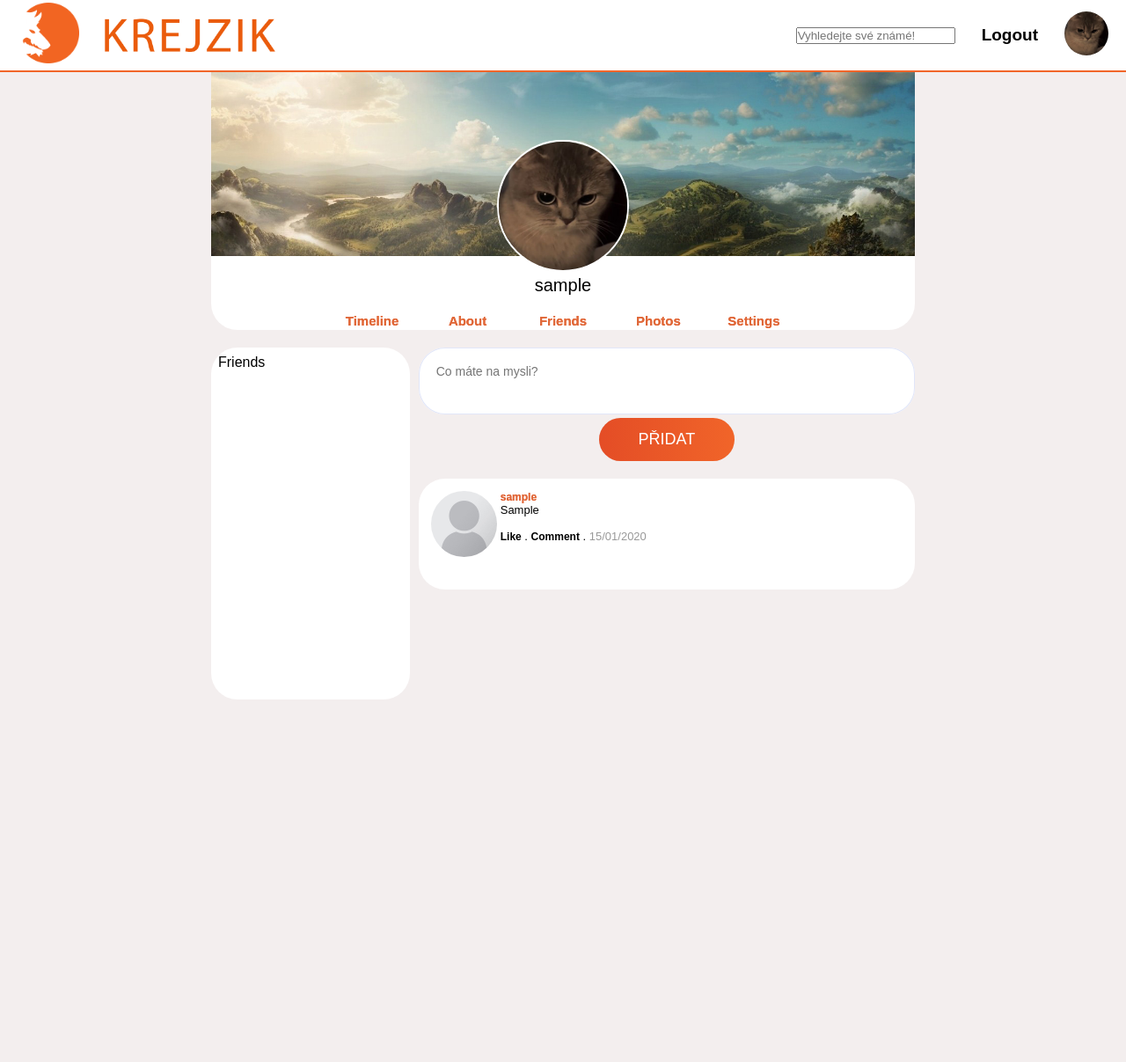
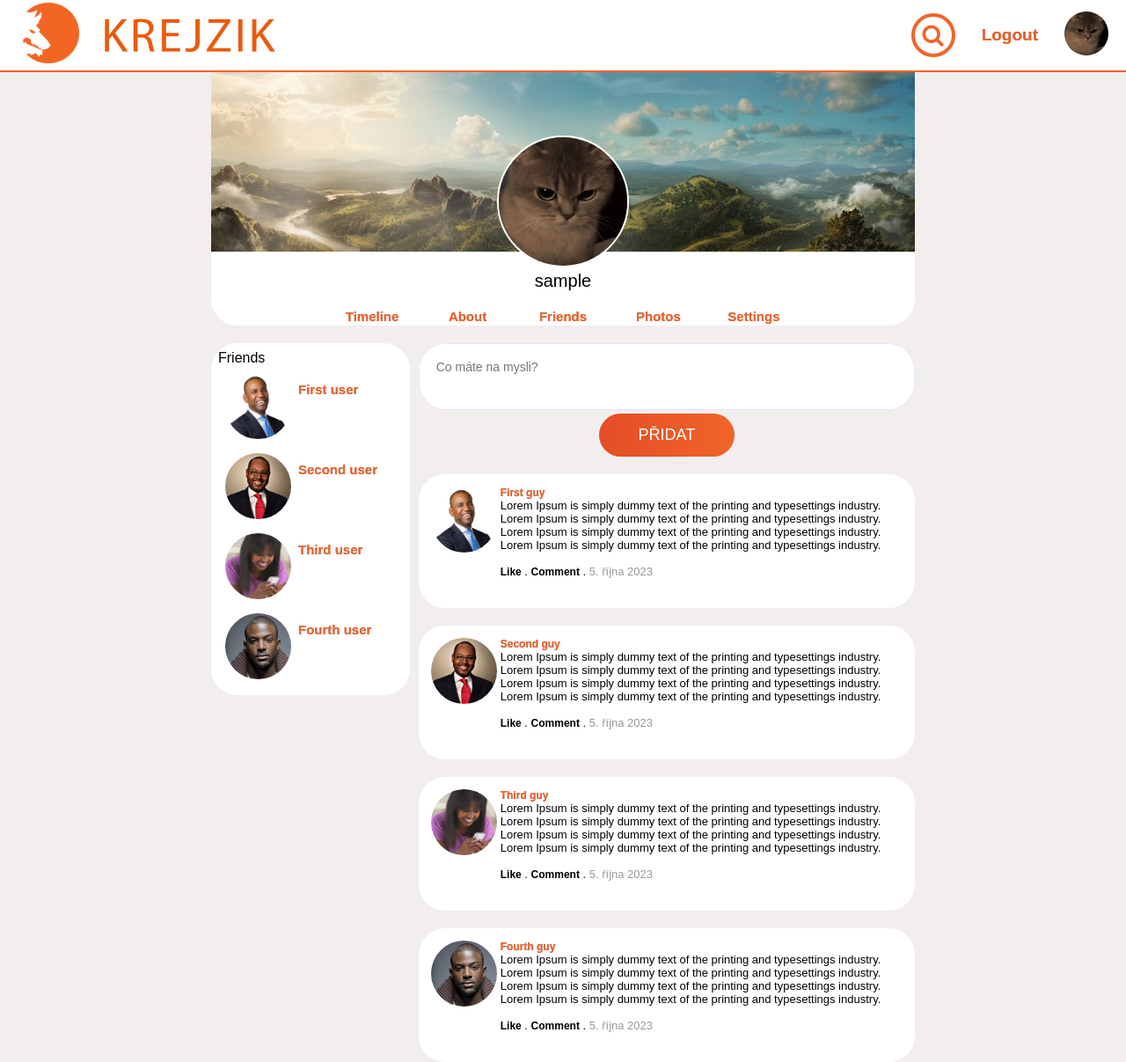
Before and after one commit to simyxx/Krejzik, a PHP site: page /profile.php in a window 1280 px wide. Shown: the whole page at 88% size. Before the commit the page ends 795 px from the top, so only its background shows below. Run offline with PHP 8.4, Linux system fonts and the light colour scheme; the visitor is signed in with stand-in values (Sample User, id 1); tables that the repository leaves empty or names only in its code hold one stand-in row (values such as "Sample post").

Commit message:
Add files via upload
blast

```diff
--- a/login.php
+++ b/login.php
@@ -5,6 +5,7 @@
     <meta name="viewport" content="width=device-width, initial-scale=1.0">
     <title>Krejzik | Přihlášení</title>
     <link rel="stylesheet" href="styles.css">
+    <link rel="stylesheet" href="https://cdnjs.cloudflare.com/ajax/libs/font-awesome/4.7.0/css/font-awesome.min.css">
     <link rel="icon" type="image/png" href="img/silenyvlk.png">
 </head>
 <body>
--- a/profile.php
+++ b/profile.php
@@ -4,7 +4,6 @@ session_start();
 include("classes/connect.php");
 include("classes/login.class.php");
 include("classes/user.class.php");
-include("classes/post.class.php");
 
 // Kontrola, zda je uživatel přihlášen
 if (isset($_SESSION['krejzik_userid']) && is_numeric($_SESSION['krejzik_userid']))
@@ -38,39 +37,6 @@ else
     die();
 }
 
-// Přihlásil se, postování začne tady
-
-if($_SERVER['REQUEST_METHOD'] == "POST")
-{
-    $post = new Post();
-    $id = $_SESSION['krejzik_userid'];
-    $result = $post->create_post($id, $_POST);
-
-    if ($result == "")
-    {
-        header("Location: profile.php");
-        die();
-    }
-    else
-    {
-                    echo "<div style='text-align:center;font-size:12px;color:white;background-color:grey;'>";
-                    echo "Nastala chyba: <br>";
-                    echo $result;
-                    echo "</div>";
-    }
-}
-
-// Získání postů
-$post = new Post();
-$id = $_SESSION['krejzik_userid'];
-$posts = $post->get_posts($id);
-
-// Získání přátel
-$user = new User();
-$id = $_SESSION['krejzik_userid'];
-$friends = $user->getFriends($id);
-
-
 ?>
 <!DOCTYPE html>
 <html lang="en">
@@ -79,6 +45,7 @@ $friends = $user->getFriends($id);
     <meta name="viewport" content="width=device-width, initial-scale=1.0">
     <title>Krejzik | Profil</title>
     <link rel="stylesheet" href="styles.css">
+    <link rel="stylesheet" href="https://cdnjs.cloudflare.com/ajax/libs/font-awesome/4.7.0/css/font-awesome.min.css">
     <link rel="icon" type="image/png" href="img/silenyvlk.png">
 </head>
 
@@ -100,12 +67,15 @@ $friends = $user->getFriends($id);
             </a>
             <ul class="nav-menu">
               <li class="nav-item">
-                  <form action="" class="search-bar">
-                      <input type="text" placeholder="Vyhledejte své známé!">
-                  </form>
+                <div class="box">
+                    <form action="" name="search">
+                        <input type="text" class="input" name="txt" onmouseout="this.value = ''; this.blur();">
+                    </form>
+                    <i class="search-icon fa fa-search" style="color: #F16529;"></i>
+                </div>
               </li>
               <li class="nav-item">
-                <a href="logout.php">Logout</a>
+                <a href="logout.php" class="text-grad">Logout</a>
               </li>
               <li class="nav-item">
                 <a href="#" class="pfp-container">
@@ -137,48 +107,95 @@ $friends = $user->getFriends($id);
                 <div class="friends-bar">
 
                     Friends <br>
-                    <?php
 
-                        if ($friends)
-                        {
-                            foreach($friends as $ROW)
-                            {
+                    <div class="friends">
+                        <img class="friends-img" src="img/user1.jpg">
+                        <br>
+                        <a class="text-grad friends-buttons" href="">First user</a>
+                    </div>
 
-                                include("user.php");
-                            }
-                        }
+                    <div class="friends">
+                        <img class="friends-img" src="img/user2.jpg">
+                        <br>
+                        <a class="text-grad friends-buttons" href="">Second user</a>
+                    </div>
 
-                    ?>
+                    <div class="friends">
+                        <img class="friends-img" src="img/user3.jpg">
+                        <br>
+                        <a class="text-grad friends-buttons" href="">Third user</a>
+                    </div>
 
+                    <div class="friends">
+                        <img class="friends-img" src="img/user4.jpg">
+                        <br>
+                        <a class="text-grad friends-buttons" href="">Fourth user</a>
+                    </div>
                 </div>
             </div>
 
             <div class="posts-area">
 
                 <div class="new-feed">
-                    <form action="" method="POST">
-                    <textarea name="post"placeholder="Co máte na mysli?"></textarea>
-                    <button type="submit">PŘIDAT</button>
-                </form>
+                    <textarea placeholder="Co máte na mysli?"></textarea>
+                    <button type="submit">přidat</button>
                 </div>
 
                 <div class="post-bar">
-
-                    <?php
-
-                        if ($posts)
-                        {
-                            foreach($posts as $ROW)
-                            {
-                                $user = new User();
-                                $rowUser = $user->getUser($ROW['userid']);
-
-                                include("post.php");
-                            }
-                        }
-
-                    ?>
-
+                    <div class="post">
+                        <div>
+                            <img class="post-img" src="img/user1.jpg" alt="pfp">
+                        </div>
+                        <div>
+                            <a class="text-grad post-owner" href="">First guy</a>
+                            Lorem Ipsum is simply dummy text of the printing and typesettings industry.  Lorem Ipsum is simply dummy text of the printing and typesettings industry.
+                            Lorem Ipsum is simply dummy text of the printing and typesettings industry.  Lorem Ipsum is simply dummy text of the printing and typesettings industry.
+                            <br><br>
+                            <a href="">Like</a> . <a href="">Comment</a> . <span style="color:#999;">5. října 2023</span>
+                        </div>
+                    </div>
+                </div>
+                <div class="post-bar">
+                    <div class="post">
+                        <div>
+                            <img class="post-img" src="img/user2.jpg" alt="pfp">
+                        </div>
+                        <div>
+                            <a class="text-grad post-owner" href="">Second guy</a>
+                            Lorem Ipsum is simply dummy text of the printing and typesettings industry.  Lorem Ipsum is simply dummy text of the printing and typesettings industry.
+                            Lorem Ipsum is simply dummy text of the printing and typesettings industry.  Lorem Ipsum is simply dummy text of the printing and typesettings industry.
+                            <br><br>
+                            <a href="">Like</a> . <a href="">Comment</a> . <span style="color:#999;">5. října 2023</span>
+                        </div>
+                    </div>
+                </div>
+                <div class="post-bar">
+                    <div class="post">
+                        <div>
+                            <img class="post-img" src="img/user3.jpg" alt="pfp">
+                        </div>
+                        <div>
+                            <a class="text-grad post-owner" href="">Third guy</a>
+                            Lorem Ipsum is simply dummy text of the printing and typesettings industry.  Lorem Ipsum is simply dummy text of the printing and typesettings industry.
+                            Lorem Ipsum is simply dummy text of the printing and typesettings industry.  Lorem Ipsum is simply dummy text of the printing and typesettings industry.
+                            <br><br>
+                            <a href="">Like</a> . <a href="">Comment</a> . <span style="color:#999;">5. října 2023</span>
+                        </div>
+                    </div>
+                </div>
+                <div class="post-bar">
+                    <div class="post">
+                        <div>
+                            <img class="post-img" src="img/user4.jpg" alt="pfp">
+                        </div>
+                        <div>
+                            <a class="text-grad post-owner" href="">Fourth guy</a>
+                            Lorem Ipsum is simply dummy text of the printing and typesettings industry.  Lorem Ipsum is simply dummy text of the printing and typesettings industry.
+                            Lorem Ipsum is simply dummy text of the printing and typesettings industry.  Lorem Ipsum is simply dummy text of the printing and typesettings industry.
+                            <br><br>
+                            <a href="">Like</a> . <a href="">Comment</a> . <span style="color:#999;">5. října 2023</span>
+                        </div>
+                    </div>
                 </div>
 
             </div>
--- a/signup.php
+++ b/signup.php
@@ -5,6 +5,7 @@
     <meta name="viewport" content="width=device-width, initial-scale=1.0">
     <title>Krejzik | Registrace</title>
     <link rel="stylesheet" href="styles.css">
+    <link rel="stylesheet" href="https://cdnjs.cloudflare.com/ajax/libs/font-awesome/4.7.0/css/font-awesome.min.css">
     <link rel="icon" type="image/png" href="img/silenyvlk.png">
 </head>
 <body>
--- a/styles.css
+++ b/styles.css
@@ -3,6 +3,40 @@
     padding: 0;
     box-sizing: border-box;
     font-family: Montserrat, sans-serif;
+}
+.box{
+    position: relative;
+}
+
+.input {
+    padding: 10px;
+    width: 50px;
+    height: 50px;
+    background: none;
+    border: 4px solid #F16529;
+    border-radius: 50px;
+    box-sizing: border-box;
+    font-size: 26px;
+    color: black;
+    outline: none;
+    transition: .5s;
+}
+.box:hover input{
+    width: 340px;
+    background: white;
+}
+.box i{
+    position: absolute;
+    top: 50%;
+    right: 1px;
+    transform: translate(-50%,-50%);
+    font-size: 26px;
+    color: #ffd52d;
+    transition: .2s;
+}
+.box:hover i{
+    opacity: 0;
+    z-index: -1;
 }
 .error-message-container {
     top: 82px;
@@ -382,3 +416,16 @@ textarea {
         background-position: 0% 50%;
     }
 }
+@media only screen and (max-width: 850px){
+    .box:hover input{
+        width: 240px;
+    }
+}
+@media only screen and (max-width: 700px){
+    .logotext{
+        display: none;
+    }
+    .logo{
+       margin-right: 10px;
+    }
+}
```
Also changed, not shown: header.php (added, +27 -0 lines).
